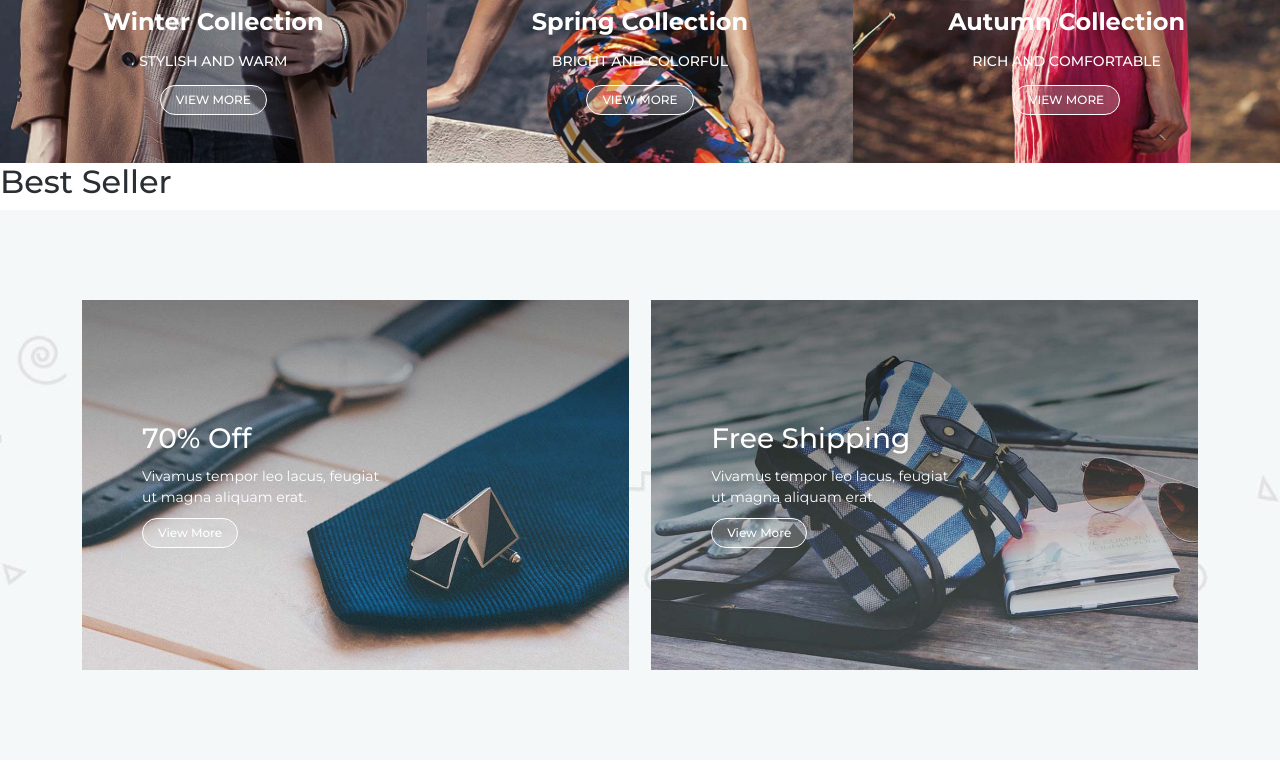
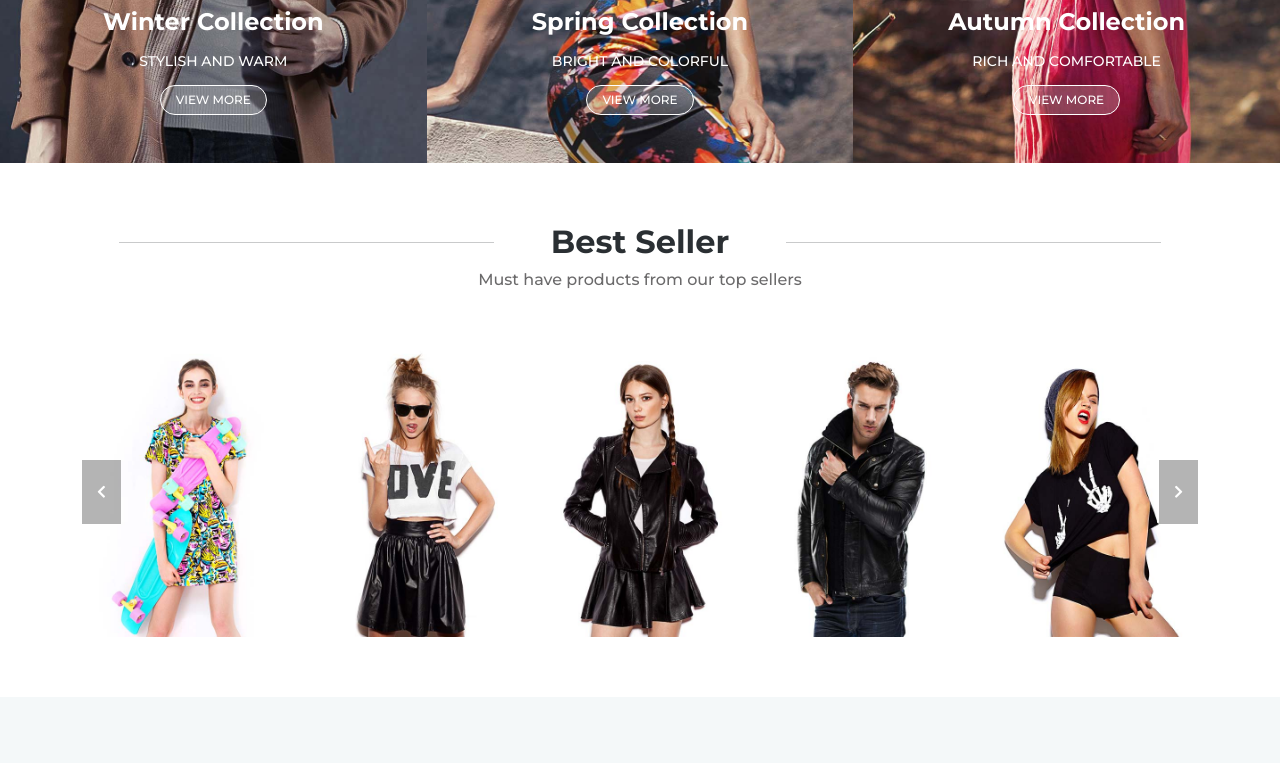
Before and after one commit to gzocchi/proj-html-vuejs, a Vue app: page / in a window 1280 px wide. Shown: the part 2000-2763 px from the top of the page. Built offline with nearby package versions, Linux system fonts and the light colour scheme.

Commit message:
modificato main - aggiunto best seller

```diff
--- /dev/null
+++ b/src/components/BestSeller.vue
@@ -0,0 +1,74 @@
+<template>
+  <div class="container">
+    <SectionTitle
+      title="Best Seller"
+      subtitle="Must have products from our top sellers"
+    />
+
+    <section class="carousel_card">
+      <i class="fas fa-chevron-left"></i>
+      <ProductCardSmall :product="products.women.spring_printed" />
+      <ProductCardSmall :product="products.women.modern_love" />
+      <ProductCardSmall :product="products.women.black_jacket" />
+      <ProductCardSmall :product="products.men.leather_jacket" />
+      <ProductCardSmall :product="products.women.hipster_black" />
+      <i class="fas fa-chevron-right"></i>
+    </section>
+  </div>
+</template>
+
+<script>
+import SectionTitle from "./SectionTitle.vue";
+import ProductCardSmall from "./ProductCardSmall.vue";
+
+export default {
+  name: "BestSeller",
+  components: {
+    SectionTitle,
+    ProductCardSmall,
+  },
+  props: {
+    products: {
+      type: Object,
+      require: true,
+    },
+  },
+  data() {
+    return {};
+  },
+};
+</script>
+
+<style scoped lang="scss">
+@import "../assets/style/variables.scss";
+
+.carousel_card {
+  display: flex;
+  justify-content: center;
+  align-items: center;
+  position: relative;
+  margin-top: 20px;
+
+  & > div {
+    width: calc(100% / 5);
+  }
+
+  i {
+    position: absolute;
+    top: 50%;
+    transform: translateY(-50%);
+    padding: 25px 15px;
+    background-color: rgba($fedora, 0.5);
+    color: $white;
+    cursor: pointer;
+    z-index: 1;
+
+    &.fa-chevron-left {
+      left: 0;
+    }
+    &.fa-chevron-right {
+      right: 0;
+    }
+  }
+}
+</style>
--- a/src/components/Featured.vue
+++ b/src/components/Featured.vue
@@ -1,31 +1,35 @@
 <template>
   <div class="container">
-    <section class="title px-2">
-      <hr />
-      <h2 class="m-0">Featured Product</h2>
-      <hr />
-    </section>
-    <h6 class="text-center py-2">Must have products from our top sellers</h6>
+
+    <SectionTitle
+      title="Featured Product"
+      subtitle="Must have products from our top sellers"
+    />
+
     <section class="products_btn">
       <button type="button" class="btn my_btn active">Men</button>
       <button type="button" class="btn my_btn">Women</button>
       <button type="button" class="btn my_btn">Accessories</button>
     </section>
+
     <section class="products_card">
       <ProductCard :product="products.men.leather_jacket" />
       <ProductCard :product="products.men.leather_suit" />
       <ProductCard :product="products.men.blue_jacket" />
       <ProductCard :product="products.men.black_leather_jacket" />
     </section>
+
   </div>
 </template>
 
 <script>
+import SectionTitle from "./SectionTitle.vue";
 import ProductCard from "./ProductCard.vue";
 
 export default {
   name: "Featured",
   components: {
+    SectionTitle,
     ProductCard,
   },
   props: {
@@ -42,25 +46,6 @@ export default {
 
 <style scoped lang="scss">
 @import "../assets/style/variables.scss";
-
-.title {
-  display: flex;
-  justify-content: space-around;
-  align-items: center;
-  hr {
-    display: inline-block;
-    width: calc((100% - 350px) / 2);
-    vertical-align: middle;
-  }
-  h2 {
-    font-weight: 700;
-    display: inline-block;
-  }
-}
-h6 {
-  color: $fedora;
-  margin-bottom: 50px;
-}
 
 .products_btn {
   display: flex;
--- a/src/components/Main.vue
+++ b/src/components/Main.vue
@@ -15,7 +15,9 @@
           </div>
         </div>
       </div>
-      <h2>Best Seller</h2>
+      <div v-if="products" class="best_seller container-fluid">
+        <BestSeller :products="products" />
+      </div>
       <div v-if="collection" class="promo_banner container-fluid">
         <PromoBanner />
       </div>
@@ -35,6 +37,7 @@
 <script>
 import Featured from "./Featured.vue";
 import Collection from "./Collection.vue";
+import BestSeller from "./BestSeller.vue";
 import PromoBanner from "./PromoBanner.vue";
 
 export default {
@@ -42,6 +45,7 @@ export default {
   components: {
     Featured,
     Collection,
+    BestSeller,
     PromoBanner,
   },
   props: {
@@ -60,7 +64,8 @@ export default {
 <style scoped lang="scss">
 @import "../assets/style/variables.scss";
 
-.featured {
+.featured,
+.best_seller {
   padding: 60px 0;
 }
 
--- /dev/null
+++ b/src/components/ProductCardSmall.vue
@@ -0,0 +1,116 @@
+<template>
+  <div class="prod_card_small">
+    <div class="img_card">
+      <img :src="product.img" :alt="product.name" />
+
+      <div class="info">
+        <h4 class="my-2">{{ product.name }}</h4>
+        <p class="my-2">{{ productTag }}</p>
+        <span :class="{ discount: product.discountedPrice }">
+          &dollar;{{ product.originalPrice }}</span
+        >
+        <span v-if="product.discountedPrice">
+          &dollar;{{ product.discountedPrice }}
+        </span>
+      </div>
+      <div class="details">
+        <a href="#"><i class="fas fa-shopping-cart"></i> Add to cart</a>
+        <a href="#"><i class="fas fa-list-ul"></i> Details</a>
+      </div>
+    </div>
+  </div>
+</template>
+
+<script>
+export default {
+  name: "ProductCardSmall",
+  props: {
+    product: {
+      type: Object,
+      require: true,
+    },
+  },
+  computed: {
+    productTag() {
+      return this.product.tag.join(", ");
+    },
+  },
+};
+</script>
+
+<style scoped lang="scss">
+@import "../assets/style/variables.scss";
+
+.prod_card_small {
+  color: $white;
+
+  .img_card {
+    position: relative;
+
+    img {
+      width: 100%;
+    }
+
+    .info {
+      position: absolute;
+      top: 50%;
+      left: 50%;
+      transform: translate(-50%, -50%);
+      text-align: center;
+      opacity: 0;
+    }
+
+    .details {
+      position: absolute;
+      bottom: 30px;
+      left: 10%;
+      width: 80%;
+      display: flex;
+      justify-content: space-between;
+      opacity: 0;
+
+      a {
+        text-decoration: none;
+        color: inherit;
+        font-weight: 700;
+        cursor: pointer;
+      }
+    }
+
+    &:hover {
+      background: $card_gradient;
+      & > img {
+        opacity: 0.1;
+      }
+      & > .info {
+        opacity: 1;
+      }
+      & > .details {
+        opacity: 1;
+      }
+    }
+  }
+
+  h4 {
+    font-size: 16px;
+    font-weight: 700;
+  }
+
+  p {
+    font-size: 12px;
+  }
+
+  span {
+    font-size: 18px;
+
+    &:not(.discount) {
+      font-weight: 700;
+    }
+
+    &.discount {
+      text-decoration: line-through;
+      font-size: 12px;
+    }
+  }
+}
+</style>
--- /dev/null
+++ b/src/components/SectionTitle.vue
@@ -0,0 +1,51 @@
+<template>
+  <section>
+    <div class="title px-2">
+      <hr />
+      <h2 class="m-0">{{ title }}</h2>
+      <hr />
+    </div>
+    <h6 class="text-center py-2">{{ subtitle }}</h6>
+  </section>
+</template>
+
+<script>
+export default {
+  name: "SectionTitle",
+  props: {
+    title: {
+      type: String,
+      require: true,
+    },
+    subtitle: {
+      type: String,
+    },
+  },
+};
+</script>
+
+<style scoped lang="scss">
+@import "../assets/style/variables.scss";
+
+.title {
+  display: flex;
+  justify-content: space-around;
+  align-items: center;
+
+  hr {
+    display: inline-block;
+    width: calc((100% - 350px) / 2);
+    vertical-align: middle;
+  }
+
+  h2 {
+    font-weight: 700;
+    display: inline-block;
+  }
+}
+
+h6 {
+  color: $fedora;
+  margin-bottom: 50px;
+}
+</style>
```
